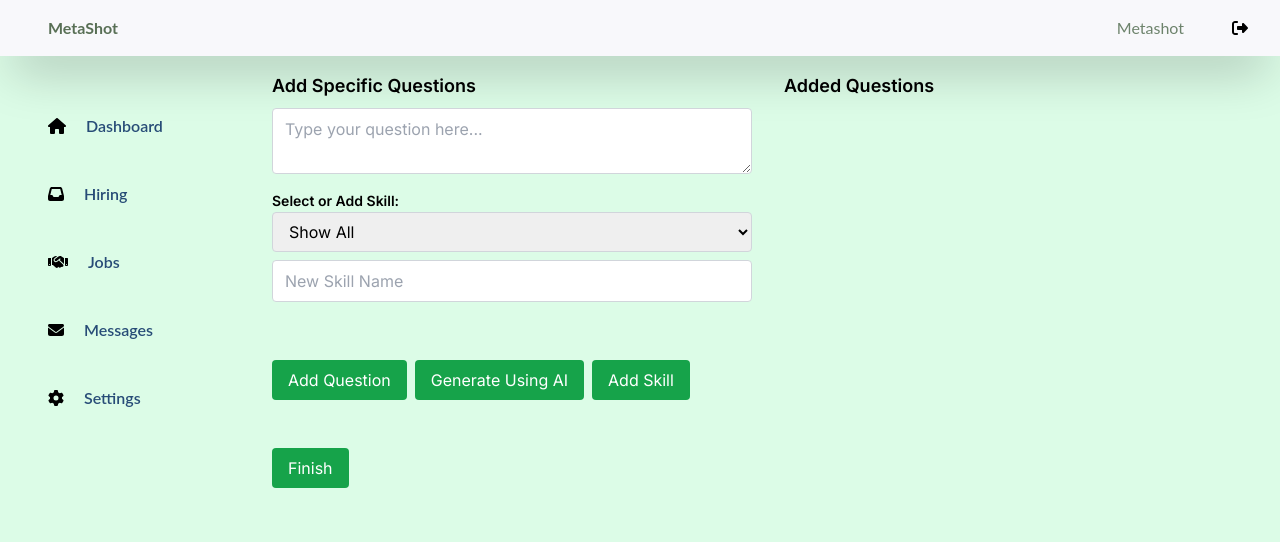
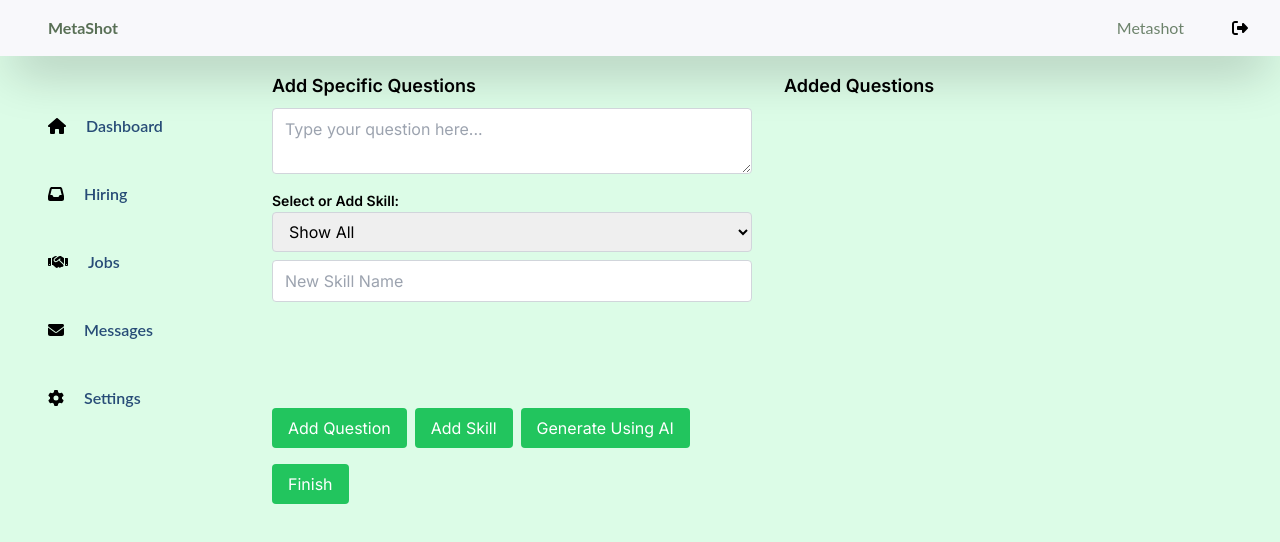
Before and after one commit to Shauryachaturvedimetashot/MetashotFrontendFinal, a Next.js app: page /addQuestions in a window 1280 px wide. Shown: the top 542 px of the page. Built offline with nearby package versions, Linux system fonts and the light colour scheme.

Commit message:
Update page.tsx

```diff
--- a/src/app/addQuestions/page.tsx
+++ b/src/app/addQuestions/page.tsx
@@ -97,25 +97,34 @@ const AskQuestions = () => {
     setCategoryToDelete("");
   };
 
-  const handleGenerateQuestions = () => {
-    const generatedData = [
-      { skill: "Java", question: "What is a constructor in Java?" },
-      { skill: "Python", question: "How do you define a function in Python?" },
-      { skill: "JavaScript", question: "What is a closure in JavaScript?" },
-    ];
+  const handleGenerateQuestions = async () => {
+    if (!selectedCategory) return;
 
-    const updatedCategories = [...categories];
+    try {
+      const formData = JSON.parse(localStorage.getItem("formData") || "{}");
+      const jobRole = formData.jobPosition || "Job Role Not Defined"; // Fallback if jobPosition is not set
 
-    generatedData.forEach((data) => {
-      const categoryIndex = updatedCategories.findIndex((cat) => cat.name === data.skill);
-      if (categoryIndex !== -1) {
-        updatedCategories[categoryIndex].questions.push(data.question);
+      const response = await axios.post("https://metashotbackend.azurewebsites.net/ai/generateQuestion", {
+        jobRole,
+        topic: selectedCategory,
+      });
+
+      if (response.status === 200 && response.data.question) {
+        const updatedCategories = [...categories];
+        const categoryIndex = updatedCategories.findIndex((cat) => cat.name === selectedCategory);
+        if (categoryIndex !== -1) {
+          updatedCategories[categoryIndex].questions.push(response.data.question);
+        } else {
+          updatedCategories.push({ name: selectedCategory, questions: [response.data.question] });
+        }
+        setCategories(updatedCategories);
       } else {
-        updatedCategories.push({ name: data.skill, questions: [data.question] });
+        console.error("Failed to generate question:", response.data);
       }
-    });
-
-    setCategories(updatedCategories);
+    } catch (error) {
+      console.error("Error generating question:", error);
+      alert("Error generating question. Please try again.");
+    }
   };
 
   const handleFinishButtonClick = async () => {
@@ -164,10 +173,9 @@ const AskQuestions = () => {
   };
 
   // Render questions based on selectedCategory or all categories
-const renderedQuestions = selectedCategory !== null
-  ? categories.find(cat => cat.name === selectedCategory)?.questions || []
-  : categories.reduce((acc: string[], cat) => [...acc, ...cat.questions], []);
-
+  const renderedQuestions = selectedCategory !== null
+    ? categories.find(cat => cat.name === selectedCategory)?.questions || []
+    : categories.reduce((acc: string[], cat) => [...acc, ...cat.questions], []);
 
   return (
     <div className="min-h-screen bg-green-100">
@@ -207,7 +215,7 @@ const renderedQuestions = selectedCategory !== null
                 </div>
               </div>
               <div className="w-1/2 pl-4">
-                <div className="h-64 mb-4 overflow-y-auto"> {/* Added fixed height and scrollable */}
+                <div className="mb-4 overflow-y-auto h-80"> {/* Increased height to 80px */}
                   <h2 className="mb-2 text-lg font-semibold text-black">Added Questions</h2>
                   <ul>
                     {categories.flatMap((cat, catIndex) =>
@@ -215,13 +223,13 @@ const renderedQuestions = selectedCategory !== null
                         <li key={`${catIndex}-${index}`} className="px-3 py-2 mb-2 text-black border border-gray-300 rounded">
                           {question} ({cat.name})
                           <button
-                            className="ml-2 text-sm text-red-600"
+                            className="ml-2 text-red-500"
                             onClick={() => handleQuestionDelete(cat.name, index)}
                           >
                             Delete
                           </button>
                           <button
-                            className="ml-2 text-sm text-blue-600"
+                            className="ml-2 text-blue-500"
                             onClick={() => handleEditClick(cat.name, index)}
                           >
                             Edit
@@ -231,52 +239,31 @@ const renderedQuestions = selectedCategory !== null
                     )}
                   </ul>
                 </div>
-                {showDeleteConfirmation && (
-                  <div className="absolute inset-0 flex items-center justify-center bg-black bg-opacity-50">
-                    <div className="p-4 text-center bg-white rounded shadow-lg">
-                      <p className="mb-4">Are you sure you want to delete {categoryToDelete}?</p>
-                      <div>
-                        <button
-                          className="px-4 py-2 mr-2 text-white bg-red-500 rounded hover:bg-red-600"
-                          onClick={handleConfirmDelete}
-                        >
-                          Yes
-                        </button>
-                        <button
-                          className="px-4 py-2 ml-2 text-white bg-blue-500 rounded hover:bg-blue-600"
-                          onClick={handleCancelDelete}
-                        >
-                          No
-                        </button>
-                      </div>
-                    </div>
-                  </div>
-                )}
               </div>
             </div>
-            <div className="flex items-center mt-4">
+            <div className="flex items-center">
               <button
-                className="px-4 py-2 mr-2 text-white bg-green-600 rounded hover:bg-green-500"
+                className="px-4 py-2 mr-2 text-white bg-green-500 rounded hover:bg-green-600"
                 onClick={addOrUpdateQuestion}
               >
                 {editIndex !== null ? "Update Question" : "Add Question"}
               </button>
               <button
-                className="px-4 py-2 mr-2 text-white bg-green-600 rounded hover:bg-green-500"
+                className="px-4 py-2 mr-2 text-white bg-green-500 rounded hover:bg-green-600"
+                onClick={handleAddCategory}
+              >
+                Add Skill
+              </button>
+              <button
+                className="px-4 py-2 mr-2 text-white bg-green-500 rounded hover:bg-green-600"
                 onClick={handleGenerateQuestions}
               >
                 Generate Using AI
               </button>
+            </div>
+            <div className="flex items-center mt-4">
               <button
-                className="px-4 py-2 text-white bg-green-600 rounded hover:bg-green-500"
-                onClick={handleAddCategory}
-              >
-                Add Skill
-              </button>
-            </div>
-            <div className="mt-4">
-              <button
-                className="px-4 py-2 mt-8 text-center text-white bg-green-600 rounded hover:bg-green-600"
+                className="px-4 py-2 text-white bg-green-500 rounded hover:bg-green-600"
                 onClick={handleFinishButtonClick}
               >
                 Finish
@@ -285,6 +272,28 @@ const renderedQuestions = selectedCategory !== null
           </div>
         </div>
       </div>
+
+      {showDeleteConfirmation && (
+        <div className="fixed top-0 left-0 right-0 flex items-center justify-center w-full h-full bg-black bg-opacity-50">
+          <div className="p-6 bg-white rounded shadow-md">
+            <p>Are you sure you want to delete the skill "{categoryToDelete}"?</p>
+            <div className="mt-4">
+              <button
+                className="px-4 py-2 mr-2 text-white bg-red-500 rounded hover:bg-red-600"
+                onClick={handleConfirmDelete}
+              >
+                Delete
+              </button>
+              <button
+                className="px-4 py-2 text-white bg-gray-500 rounded hover:bg-gray-600"
+                onClick={handleCancelDelete}
+              >
+                Cancel
+              </button>
+            </div>
+          </div>
+        </div>
+      )}
     </div>
   );
 };
```
